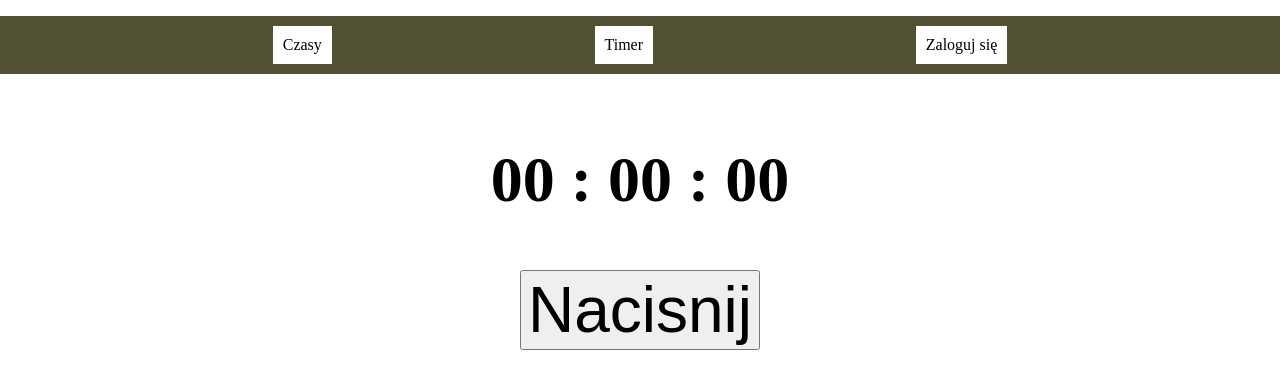
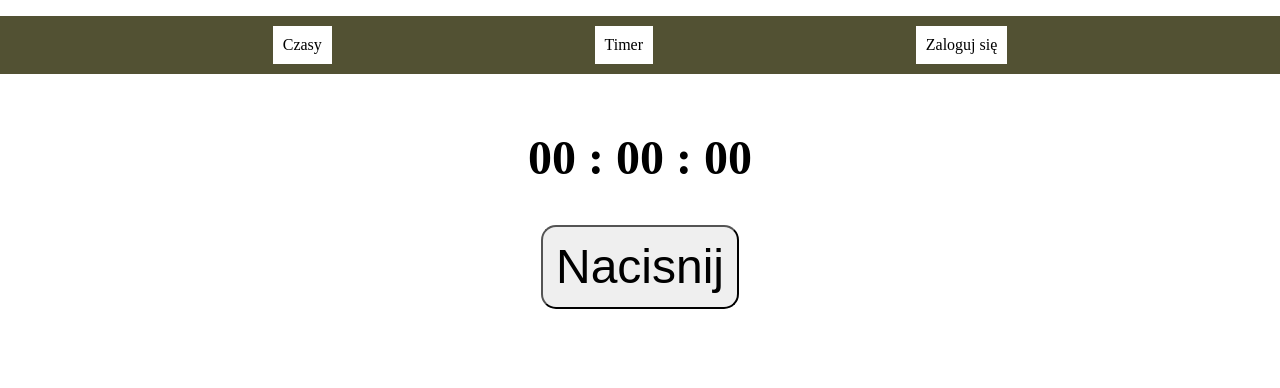
Before and after one commit to wiotrek/timer, an Angular app: page /timer in a window 1280 px wide. Shown: the top 388 px of the page. Built offline with nearby package versions, Linux system fonts and the light colour scheme.

Commit message:
max 10 elements in times list

```diff
--- a/src/app/score/score.component.css
+++ b/src/app/score/score.component.css
@@ -9,6 +9,7 @@ article {
     display: flex;
     justify-content: space-evenly;
     align-items: center;
+    font-size: 0.8em;
 }
 article:first-child {
     border-top: 1px solid white;
--- a/src/app/score/score.component.html
+++ b/src/app/score/score.component.html
@@ -1,13 +1,15 @@
 <main>
     <h1 *ngIf='!showTimes'>Brak wyników</h1>
     <section *ngIf='showTimes'>
-        <article *ngFor='let item of allTimes; index as i'>
+        <article *ngFor='let item of allTimes | slice:0:12; index as i;'>
             <p>{{i+1}}.</p>
             <p>{{this.stopwatch.timer(item)}}</p>
             <p><button (click)='delElementScore(i)'>Usuń</button></p>
         </article>
         <article>
-            <button>Prześlij wyniki</button>
+            <button>Poprzednia Strona</button>
+            <button>Wyślij wyniki</button>
+            <button>Następna Strona</button>
         </article>
     </section>
 </main>
--- a/src/app/timer/timer.component.css
+++ b/src/app/timer/timer.component.css
@@ -3,5 +3,9 @@ section {
     justify-content: center;
 }
 h1, button {
-    font-size: 4em;
+    font-size: 3em;
 }
+button {
+    padding: 1%;
+    border-radius: 15px;
+}
```
